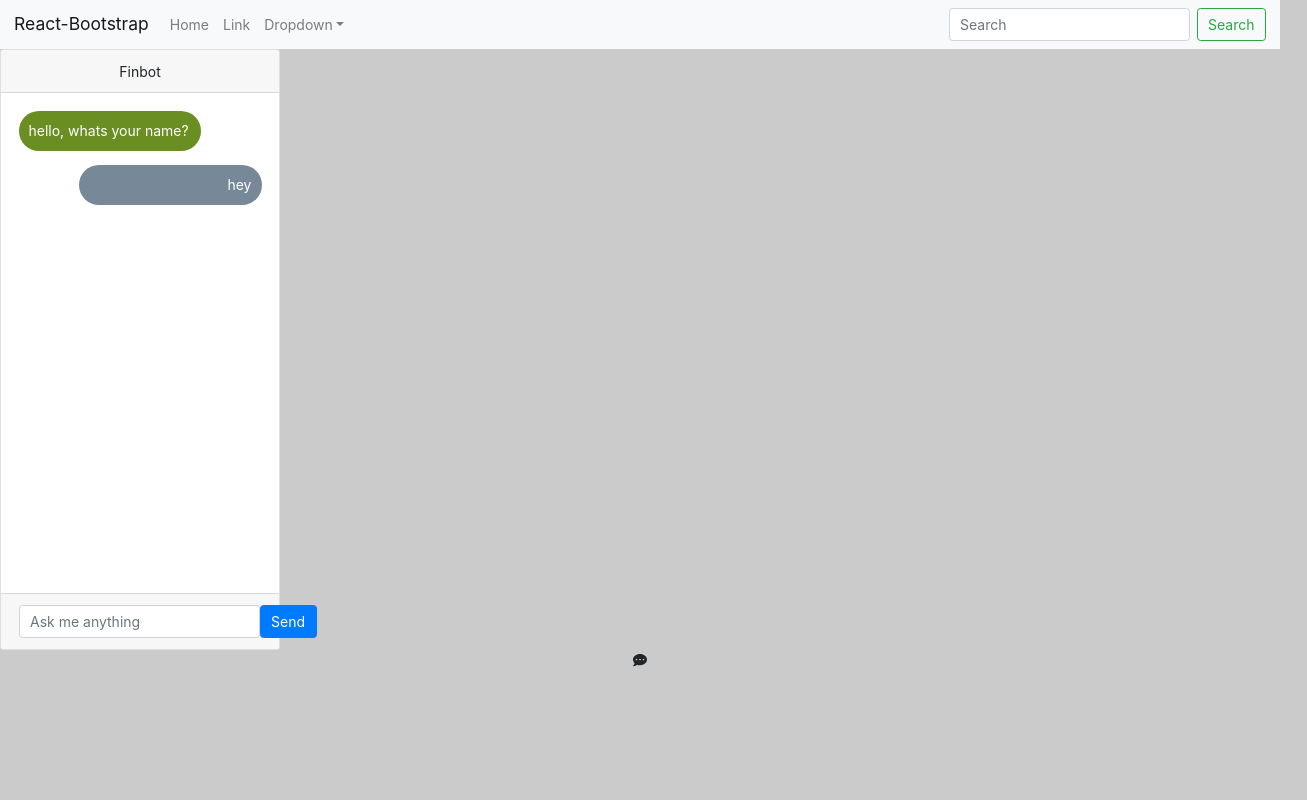
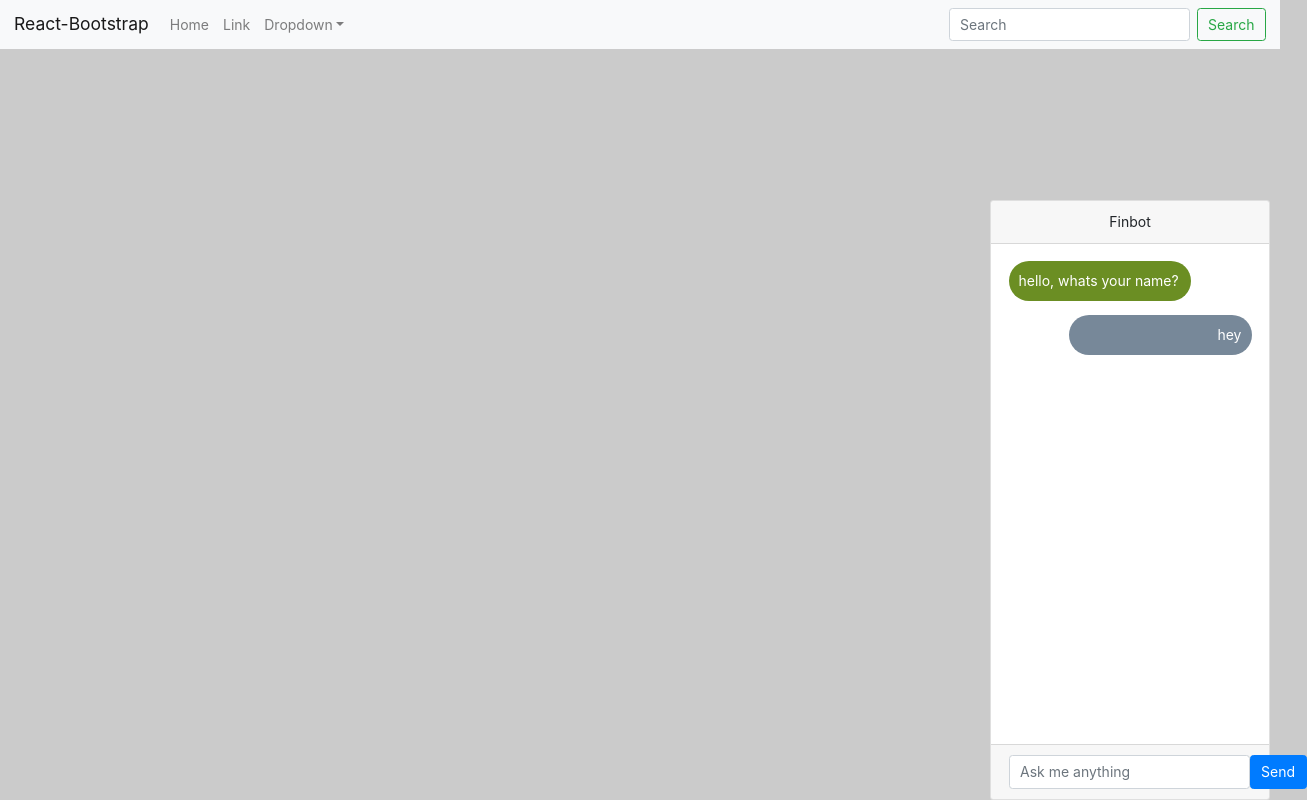
Before and after one commit to basselalsayed/finbot, a React (Create React App) app: page / in a window 1280 px wide. Both pictures are taken after a click on the element 1055 px from the left and 762 px from the top of the page. Shown: the whole page, 1307 px wide, since content can reach past the window. Built offline with nearby package versions, Linux system fonts and the light colour scheme.

Commit message:
Add styling to chatbot

```diff
--- a/src/App.css
+++ b/src/App.css
@@ -56,3 +56,37 @@
     transform: rotate(360deg);
   }
 }
+
+.typing {
+  display: block;
+  width: 60px;
+  height: 40px;
+  background-color: #BDBDBD;
+  margin-left: 20px;
+  border-radius: 15px;
+  display: flex;
+  justify-content: center;
+  align-items: center;
+}
+
+.circle {
+  display: block;
+  height: 10px;
+  width: 10px;
+  border-radius: 50%;
+  background-color: #757575;
+  margin: 3px;
+  animation: bounce 1000ms ease-in-out;
+}
+
+.circle:nth-child(1){
+  animation-delay: 0ms
+}
+
+.circle:nth-child(2) {
+  animation-delay: 333ms
+}
+
+.circle:nth-child(3) {
+  animation-delay: 666ms
+}
--- a/src/components/chatbot/components/Container.js
+++ b/src/components/chatbot/components/Container.js
@@ -57,9 +57,13 @@ export default class ExampleContainer extends Component {
     const { showBot } = this.state;
     if (showBot) {
       return (
-        <div>
-        <Card style={{ width: '20rem' }} id='chat-window' >
-          <Card.Header>Finbot</Card.Header>
+        <Card style={{ width: '20rem',
+                       position: "absolute",
+                       bottom: 0,
+                       right: 10,
+                       zIndex: 1000,
+         }} id='chat-window' >
+          <Card.Header onClick={this.toggleBot} style={{cursor: 'pointer'}}>Finbot</Card.Header>
           <Card.Body>
             <Conversation messages={this.state.messages} />
             { this.state.loading ? <Loading /> : null }
@@ -68,12 +72,6 @@ export default class ExampleContainer extends Component {
             <NewMessage loading={this.loading} newMessage={this.newMessage} apiCallGet={this.apiCallGet} />
           </Card.Footer>
         </Card>
-        <nav onClick={this.toggleBot}>
-            <div id="chat-window-btn" data-toggle="chat-window" >
-              <FontAwesomeIcon icon={faCommentDots} />
-            </div>
-          </nav>
-        </div>
       )
     } else {
       return (
@@ -85,6 +83,7 @@ export default class ExampleContainer extends Component {
             right: 0,
             zIndex: 1000,
             fontSize: '50px',
+            cursor: 'pointer',
           }}
         >
           <nav onClick={this.toggleBot}>
--- a/src/components/chatbot/components/Loading.js
+++ b/src/components/chatbot/components/Loading.js
@@ -1,8 +1,24 @@
-import React from 'react'
+// import React from 'react'
+import React, { Component } from 'react'
 import ReactLoading from 'react-loading'
 
-const Loading = () => (
-  <ReactLoading type='bubbles' color='blue' height={100} width={50} />
-);
+// const Loading = () => (
+//   <ReactLoading type='bubbles' color='blue' height={100} width={50} />
+// );
 
-export default Loading;
+export default class Loading extends Component {
+
+  render() {
+    return (
+      <div className="typing">
+        <span className="circle"></span>
+        <span className="circle"></span>
+        <span className="circle"></span>
+      </div>
+  )
+  }
+
+}
+
+
+// export default Loading;
```
Also changed, not shown: src/components/chatbot/components/BotMessage.js (line endings or trailing spaces), src/custom.scss (line endings or trailing spaces).
